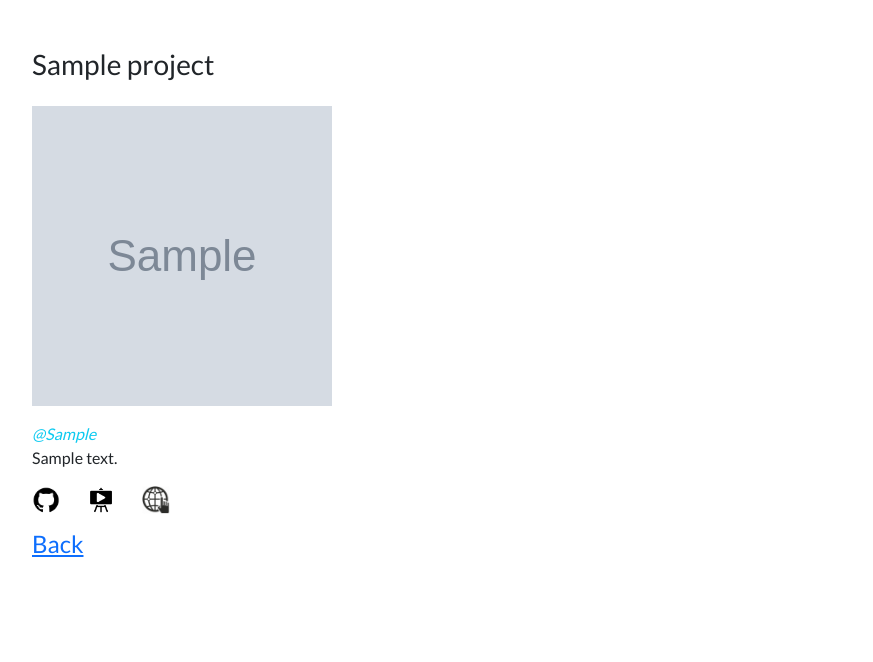
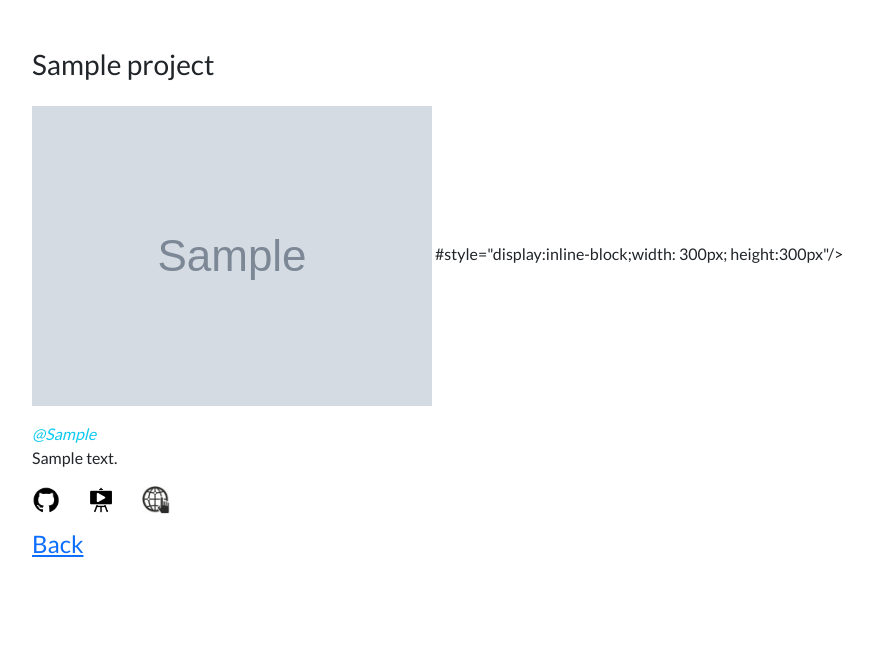
Before and after one commit to HYu61/my_web, a Django app: page /projects/detail/1/ in a window 1280 px wide. Shown: the part 61-723 px from the top of the page, without its empty margins (50-923 px from the left). Run offline with Django 3.2, Linux system fonts and the light colour scheme; tables that the repository leaves empty hold one stand-in row (values such as "Sample post"); grey boxes marked "Sample" are stand-in pictures.

Commit message:
Fixed display bug on index page and project detail page

```diff
--- a/projects/templates/detail.html
+++ b/projects/templates/detail.html
@@ -9,8 +9,8 @@
     <div class="mt-5">
         <h3 class="mt-3">{{ project.title }}</h3>
         <div>
-            <img class="mt-3 mb-3" src="{% get_media_prefix %}{{ project.image }}"
-                 style="display:inline-block;width: 300px; height:300px"/>
+            <img class="img-fluid mt-3 mb-3" src="{% get_media_prefix %}{{ project.image }}"/>
+                 #style="display:inline-block;width: 300px; height:300px"/>
         </div>
         {% for tag in project.tags_as_list %}
             <span class="me-2 fst-italic text-info">@{{ tag }}</span>
```
Also changed, not shown: portfolio/templates/index.html (+4 -3 lines).
